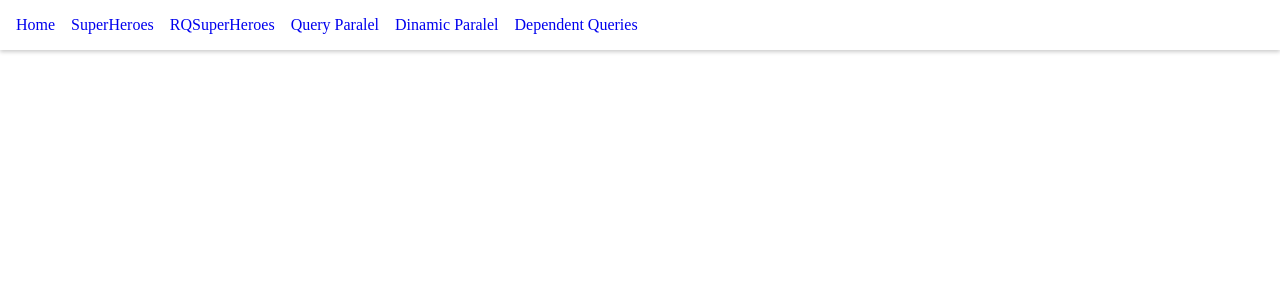
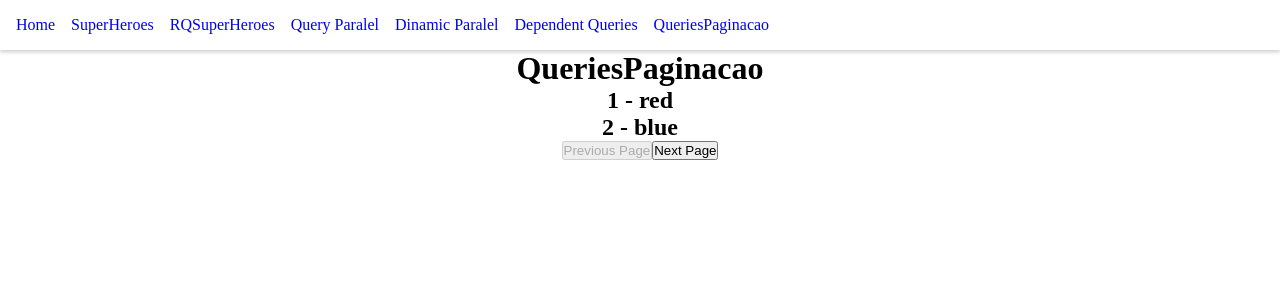
Before and after one commit to GustBitencourt/Estudo-ReactQuery, a React (Vite) app: page /pagination in a window 1280 px wide. Shown: the top 300 px of the page. Built offline with nearby package versions, Linux system fonts and the light colour scheme; data requests are answered from the project's data file.

Commit message:
paginacao

```diff
--- a/db.json
+++ b/db.json
@@ -41,5 +41,39 @@
         "id": "codevolution",
         "courses": ["react", "angular", "vue"]
       }
+    ],
+    "colors": [
+      {
+        "id": 1,
+        "label": "red"
+      },
+      {
+        "id": 2,
+        "label": "blue"
+      },
+      {
+        "id": 3,
+        "label": "green"
+      },
+      {
+        "id": 4,
+        "label": "yellow"
+      },
+      {
+        "id": 5,
+        "label": "orange"
+      },
+      {
+        "id": 6,
+        "label": "purple"
+      },
+      {
+        "id": 7,
+        "label": "black"
+      },
+      {
+        "id": 8,
+        "label": "white"
+      }
     ]
   }
--- a/src/App.jsx
+++ b/src/App.jsx
@@ -10,6 +10,7 @@ import { RQSuperHeroDetail } from './pages/RQSuperHeroDetail.js'
 import { QueriParalela } from './pages/QueriParalela'
 import { DinamicParalel } from './pages/DinamicParalel'
 import { DependentQueries } from './pages/DependentQueries'
+import { QueriesPaginacao } from './pages/QueriesPaginacao'
 
 import { Header } from './components/Header'
 
@@ -31,6 +32,7 @@ function App() {
           <Route path="/query-paralela" element={<QueriParalela />} />
           <Route path="/dinamic-paralel" element={<DinamicParalel heroIds={[1, 3]} />} />
           <Route path="/dependent-queries" element={<DependentQueries email="example@mail.com" />} />
+          <Route path="/pagination" element={<QueriesPaginacao />} />
         </Routes>
         <ReactQueryDevtools position="bottom-right"/>
       </QueryClientProvider>
--- a/src/components/Header/index.jsx
+++ b/src/components/Header/index.jsx
@@ -25,6 +25,9 @@ export const Header = () => {
           <li>
             <Link className="header__nav--links" to={"/dependent-queries"}>Dependent Queries</Link>
           </li>
+          <li>
+            <Link className="header__nav--links" to={"/pagination"}>QueriesPaginacao</Link>
+          </li>
         </ul>
       </nav>
     </header>
--- /dev/null
+++ b/src/pages/QueriesPaginacao/index.jsx
@@ -0,0 +1,70 @@
+import { useState } from "react";
+import { useQuery } from "react-query";
+import axios from "axios";
+
+//chamada recebe o numero da página
+const fetchColors = (currentPage) => {
+  return axios.get(
+    `http://localhost:4000/colors?_limit=2&_page=${currentPage}`
+  );
+};
+
+
+
+export const QueriesPaginacao = () => {
+  const [currentPage, setCurrentPage] = useState(1);
+  const { isLoading, isError, error, data } = useQuery(
+    ["colors", currentPage],
+    () => fetchColors(currentPage),
+    {
+      keepPreviousData: true,
+    }
+  );
+
+  const nextPage = () => {
+    setCurrentPage((page) => page + 1);
+  };
+
+  const previousPage = () => {
+    setCurrentPage((page) => page - 1);
+  };
+
+  if (isLoading) {
+    return <h2>Loading...</h2>;
+  }
+
+  if (isError) {
+    return <h2>{error.message}</h2>;
+  }
+
+  return (
+    <>
+      <h1>QueriesPaginacao</h1>
+      <div>
+        {data?.data.map((color) => {
+          return (
+            <div key={color.id}>
+              <h2>
+                {color.id} - {color.label}
+              </h2>
+            </div>
+          );
+        })}
+      </div>
+      <div>
+        <button
+          onClick={previousPage}
+          disabled={currentPage === 1}
+        >
+          Previous Page
+        </button>
+        <button
+          onClick={nextPage}
+          disabled={currentPage === 4}
+        >
+          Next Page
+        </button>
+      </div>
+    </>
+  );
+};
```
Also changed, not shown: 1 other file (tests, documents, lock files or other folders).
